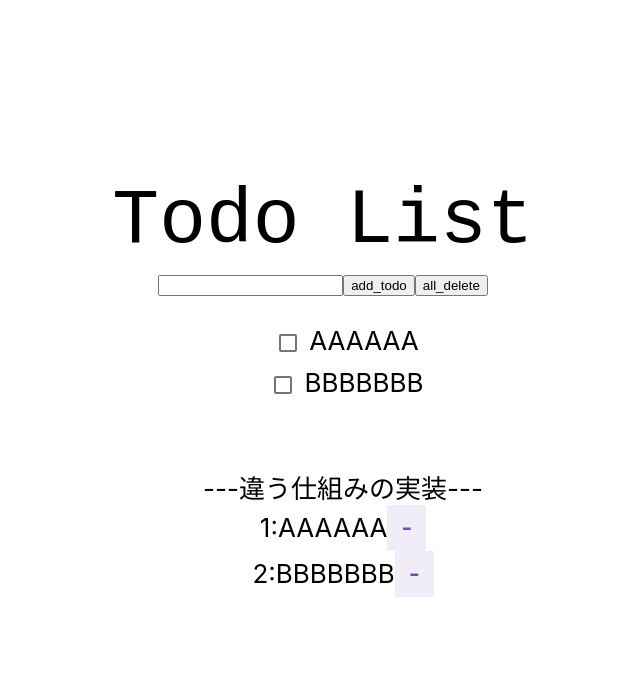
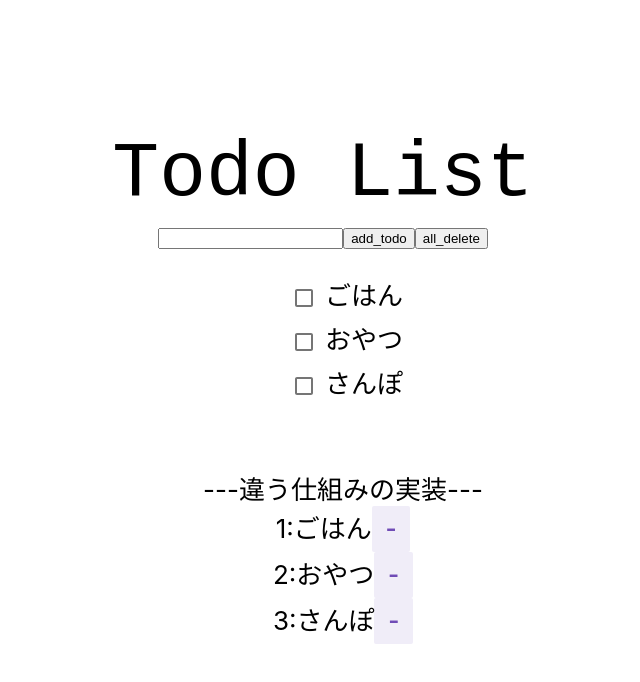
Before and after one commit to asagaorino0/react-redux-master, a React (Create React App) app: page / in a window 1280 px wide. Shown: the top 682 px of the page, without its empty margins (317-957 px from the left). Built offline with nearby package versions, Linux system fonts and the light colour scheme.

Commit message:
[add]12_NOMALちょっと修正

```diff
--- a/src/features/counter/todoSlice.js
+++ b/src/features/counter/todoSlice.js
@@ -5,13 +5,19 @@ const initialState = {
   value: [
     {
       id: 1,
-      todo: "AAAAAA",
+      todo: "ごはん",
       complete: false,
       auth: false,
     },
     {
       id: 2,
-      todo: "BBBBBBB",
+      todo: "おやつ",
+      complete: false,
+      auth: false,
+    },
+    {
+      id: 3,
+      todo: "さんぽ",
       complete: false,
       auth: false,
     },
@@ -47,12 +53,14 @@ export const todoSlice = createSlice({
             id: todos.id,
             todo: todos.todo,
             complete: true,
+            auth: todos.auth,
           }
         else {
           return {
             id: todos.id,
             todo: todos.todo,
             complete: todos.complete,
+            auth: todos.auth,
           }
         }
       })
```
Also changed, not shown: 17 other files (tests, documents, lock files or other folders).
